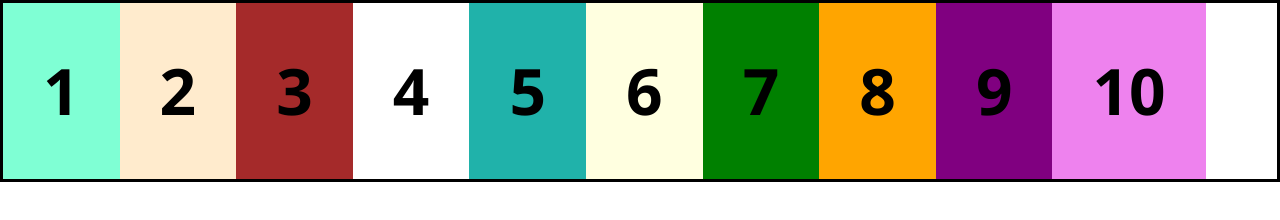
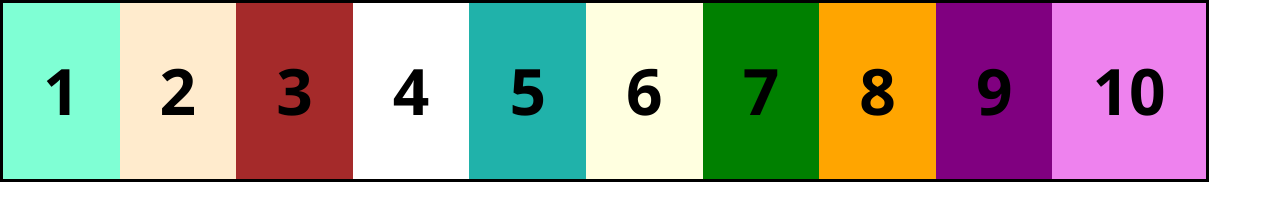
Before and after one commit to devspectre91/flexbox, a plain HTML site: page index.html in a window 1280 px wide. Drawn offline with Linux system fonts and the light colour scheme.

Commit message:
Container properties=>  display:inline-flex

```diff
--- a/styles.css
+++ b/styles.css
@@ -147,7 +147,7 @@
   font-size: 64px;
 }
 .container {
-  display: flex;
+  display: inline-flex;
   border: 3px solid black;
 }
 .box1 {
```
